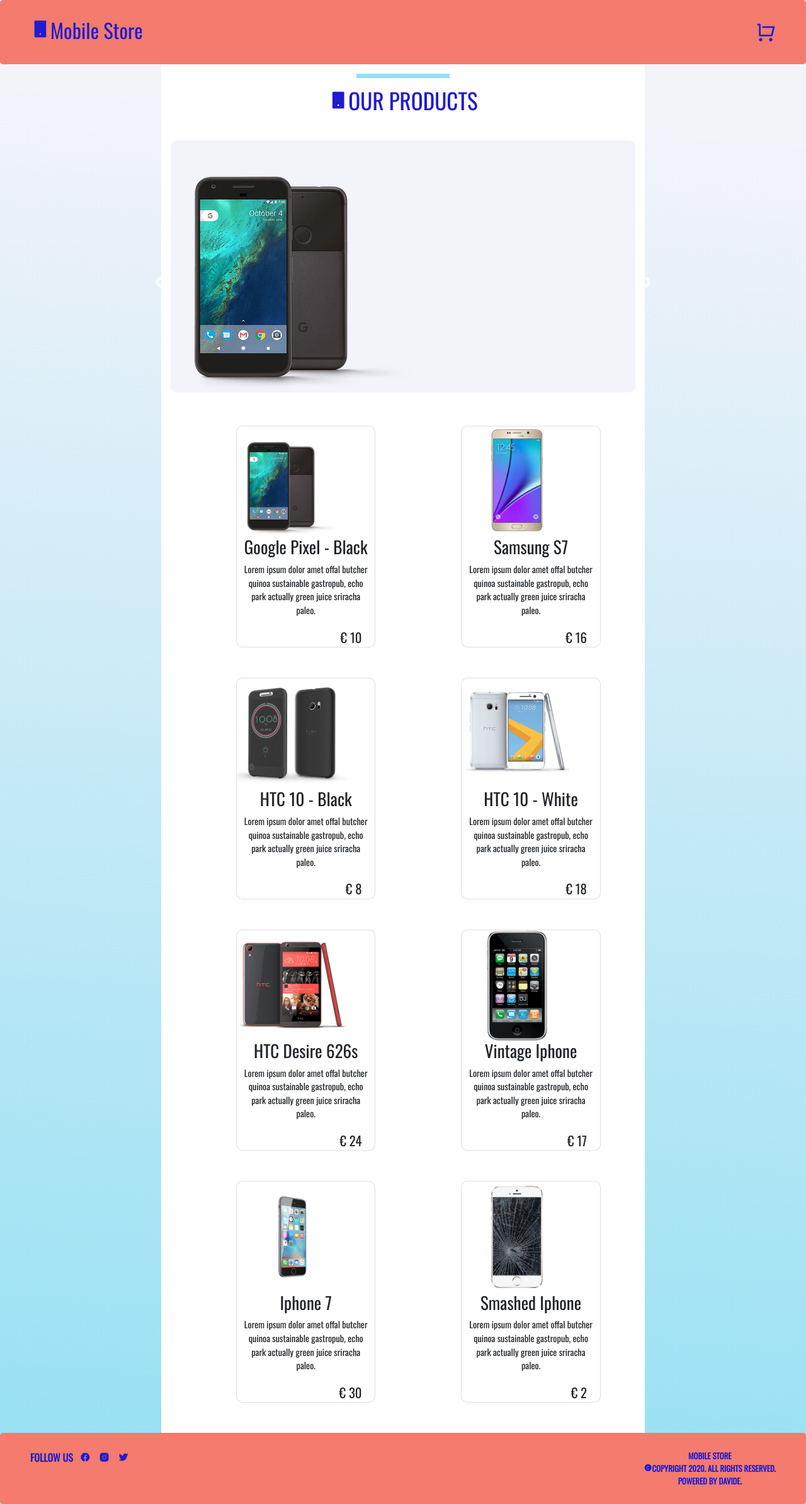
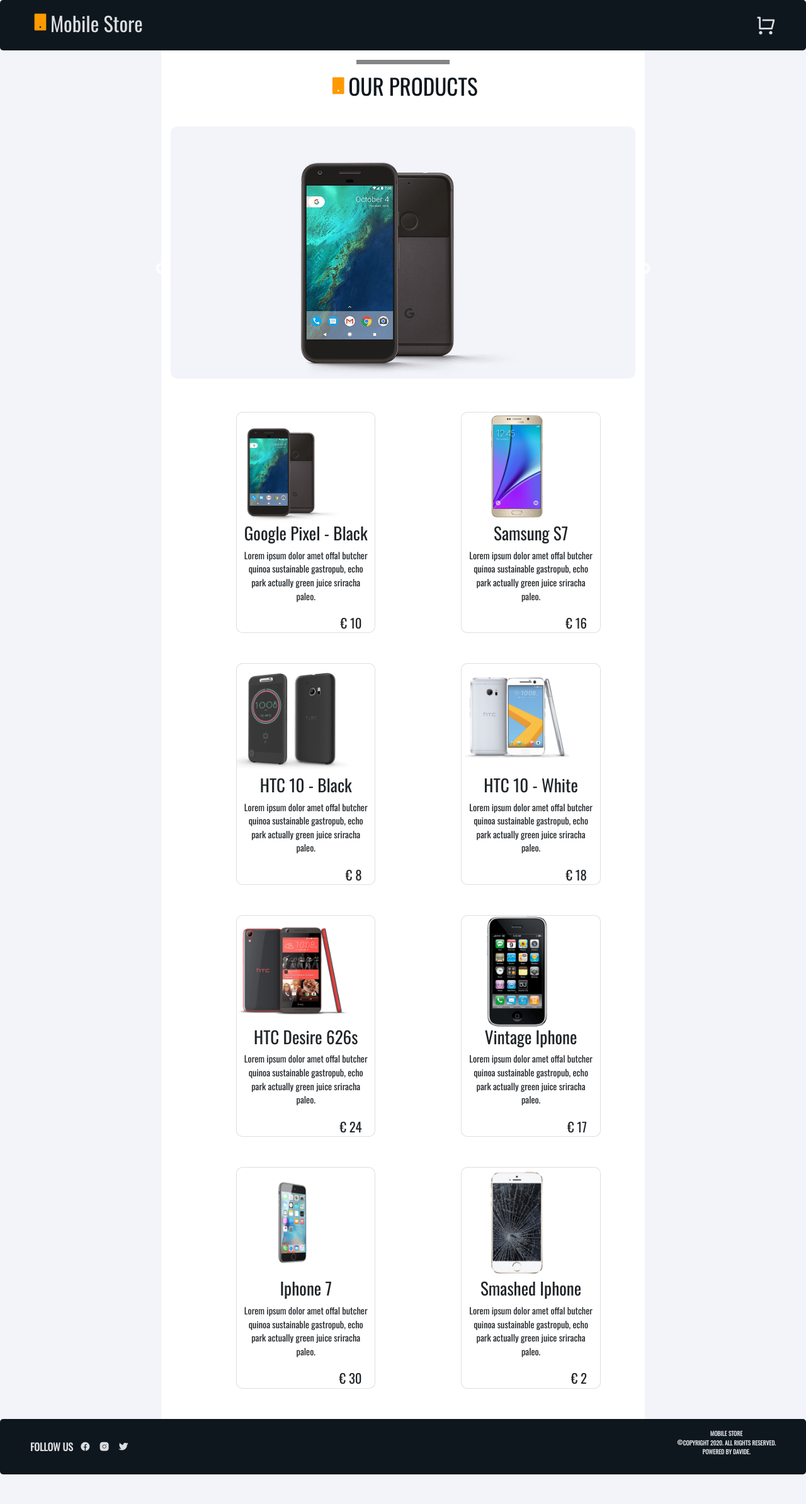
Before and after one commit to Da-vi-de/Mobile-Store, a React (Create React App) app: page / in a window 1280 px wide. Shown: the whole page at 63% size. After the commit the page ends 2341 px from the top, so only its background shows below. Built offline with nearby package versions, Linux system fonts and the light colour scheme.

Commit message:
UI changes and cart functionality

```diff
--- /dev/null
+++ b/src/components/Footer.js
@@ -0,0 +1,21 @@
+import React from 'react'
+
+function Footer() {
+    return(
+        <footer className='footer'>
+                <div className='footer-media'>
+                    <p>follow us</p>
+                    <i className="ri-facebook-circle-fill"></i>
+                    <i className="ri-instagram-fill"></i>
+                    <i className="ri-twitter-fill"></i>
+                </div>
+                <div className='footer-rights'>
+                    <p>Mobile Store</p>
+                    <p><i className="ri-copyright-line"></i>Copyright 2020. All rights reserved.</p>
+                    <p>Powered by Davide.</p>
+                </div>
+           </footer>
+    )
+}
+
+export default Footer
--- a/src/components/Header.js
+++ b/src/components/Header.js
@@ -6,7 +6,7 @@
         <header>
 
             <Link to='/'><h2 className='mobile-header'>
-            <i class="ri-smartphone-fill"></i>
+            <i className="ri-smartphone-fill"></i>
                 Mobile Store
                 </h2>
             </Link>
--- a/src/index.css
+++ b/src/index.css
@@ -1,14 +1,15 @@
 html,
 body {
-  margin: 0 auto;
+  margin: 0;
+  padding: 0;
   font-family:  'Oswald', sans-serif;
-  background: linear-gradient(184deg, rgba(243,243,250,1) 9%, rgba(148,224,243,1) 100%);
+  background: #f3f3fa;
   -webkit-font-smoothing: antialiased;
   -moz-osx-font-smoothing: grayscale;
 }
 
 .ri-smartphone-fill {
-  color: #1f1cd1;
+  color: #ff9900;
   font-size: 2rem;
 }
 
@@ -20,12 +21,26 @@
 .ri-shopping-cart-line:hover,
 .mobile-header:hover {
   padding: .2em .3em;
-  border: 2px solid;
+  border: 1.5px solid rgba(242, 244, 246, .9);
   border-radius: 20px ;
-  border-color: #1f1cd1;
-  cursor: pointer;
 }
 
+
+.ri-add-circle-line,
+.ri-shopping-cart-fill{
+  margin-left: .5em;
+  padding: .2em .2em;
+  border-radius: 10px;
+  background-color: #d3d3d6;
+}
+
+.ri-add-circle-line {
+  color: #0f171e;
+}
+
+.ri-shopping-cart-fill {
+  color: #ff9900;
+}
 
 /*============
 === Layout ===*/
@@ -43,6 +58,10 @@
   border-radius: 10px;
 }
 
+.carousel-container img {
+ margin: auto;
+}
+
 .carousel-container:focus {
   outline: none;
 }
@@ -51,9 +70,9 @@
   display: flex;
   position: relative;
   justify-content: space-between;
-  background-color: #F47B6E;
+  background-color: #0f171e;
   border-radius: 5px;
-  padding: 1.7em 3em;
+  padding: 1em 3em;
 
 }
 
@@ -61,10 +80,8 @@
   display: inline-flex;
   width: 30%;
   margin: 0 2em 3em 6.5em;
-  padding: .5 3em;
   border-radius: 10px;
 }
-
  .card:hover {
   box-shadow: 0px 4px 3px rgba(0, 0, 0, 0.4);;
 }
@@ -73,32 +90,33 @@
 .footer {
   display: flex;
   justify-content: space-between;
-  background-color: #F47B6E;
+  background-color: #0f171e;
   border-radius: 5px;
-  padding: 1.7em 3em;
+  padding: 1em 3em;
   font-weight: bold;
   text-transform: uppercase;
-  color: #1f1cd1;
+  color: rgba(242, 244, 246, .9);
 }
 
 .footer-media {
   display: inline-flex;
+  margin-top: 1em;
 }
 
 .footer-media i {
   margin-left: .7em;
-  margin-right: .2em;
+  margin-right: .2em ;
   font-size: 1rem;
 }
 
 .footer-media i:hover {
-  color: #94e0f3;
+  color: #ff9900;
 }
 
 .footer-rights p {
   margin: 0;
   text-align: center;
-  font-size: .8rem;
+  font-size: .6rem;
 }
 
 /*================
@@ -107,12 +125,12 @@
 a,
 a:hover{
   text-decoration: none;
-  color: #1f1cd1;
+  color: rgba(242, 244, 246, .9);
 }
 
 a:focus,
   active {
-    color: #94e0f3;
+    color: #787879e6;
   }
 
 
@@ -126,7 +144,7 @@
   font-size: 2.2rem;
   text-align: center;
   text-transform: uppercase;
-  color: #1f1cd1;
+  color: #0f171e;
   padding: 1em 0;
 }
 
@@ -137,7 +155,7 @@
   height: 7px;
   top: 15px;
   left: 40%;
-  background-color: #94e0f3;
+  background-color: rgba(120, 120, 121, 0.9);
 }
 
 .mobile-title {
--- a/src/pages/Mobile.js
+++ b/src/pages/Mobile.js
@@ -1,45 +1,62 @@
-import React, { Fragment } from 'react'
+import React, { Fragment, useState } from 'react'
 import data from '../data'
 import MobileCarousel from '../components/MobileCarousel'
-
+import Footer from '../components/Footer'
 
 function Mobile() {
+    const [hovered, setHovered] = useState(false)
+    const [cartItems, setCartItems] = useState([])
+
     const mobiles = data.map(mobile => (
-            <div className='card' key={mobile.id}>
+        <div className='card' key={mobile.id}
+             onMouseEnter = {() => setHovered(true)}
+             onMouseLeave = {() => setHovered(false)}
+
+        >
+
                 <img src= {mobile.img}  alt='Mobile phones' className='mobile-img' />
                 <h3 className='mobile-title'>{mobile.title}</h3>
                 <p className='mobile-info'>{mobile.info}</p>
-                <p className='mobile-price'>€ {mobile.price}</p>
-            </div>
+                <p className='mobile-price'>€ {mobile.price} {cartIcon(mobile)}</p>
+        </div>
+
     ))
+
+function addToCart(newItem) {
+    setCartItems(prevItems => [...prevItems, newItem])
+}
+
+function removeFromCart(id) {
+    setCartItems(prevItems => prevItems.filter(item => item.id !== id))
+}
+
+function cartIcon(item) {
+    const alreadyInCart = cartItems.includes(item)
+    if(alreadyInCart) {
+        return <i className="ri-shopping-cart-fill cart" onClick = {() => removeFromCart(item.id)}></i>
+    } else if(hovered) {
+        return <i className="ri-add-circle-line cart"   onClick = {() => addToCart(item)}></i>
+    }
+}
+
+
 
     return(
         <Fragment>
             <main className='container'>
                 <h1 className='products'>
-                    <i class="ri-smartphone-fill"></i>
+                    <i className="ri-smartphone-fill"></i>
                     Our Products
                 </h1>
 
                 <MobileCarousel />
 
                 {mobiles}
+
             </main>
 
-            <footer className='footer'>
-                <div className='footer-media'>
-                    <p>follow us</p>
-                    <i class="ri-facebook-circle-fill"></i>
-                    <i class="ri-instagram-fill"></i>
-                    <i class="ri-twitter-fill"></i>
-                </div>
-                <div className='footer-rights'>
-                    <p>Mobile Store</p>
-                    <p><i class="ri-copyright-fill"></i>Copyright 2020. All rights reserved.</p>
-                    <p>Powered by Davide.</p>
-                </div>
-           </footer>
-     </Fragment>
+            <Footer />
+        </Fragment>
     )
 }
 
```
